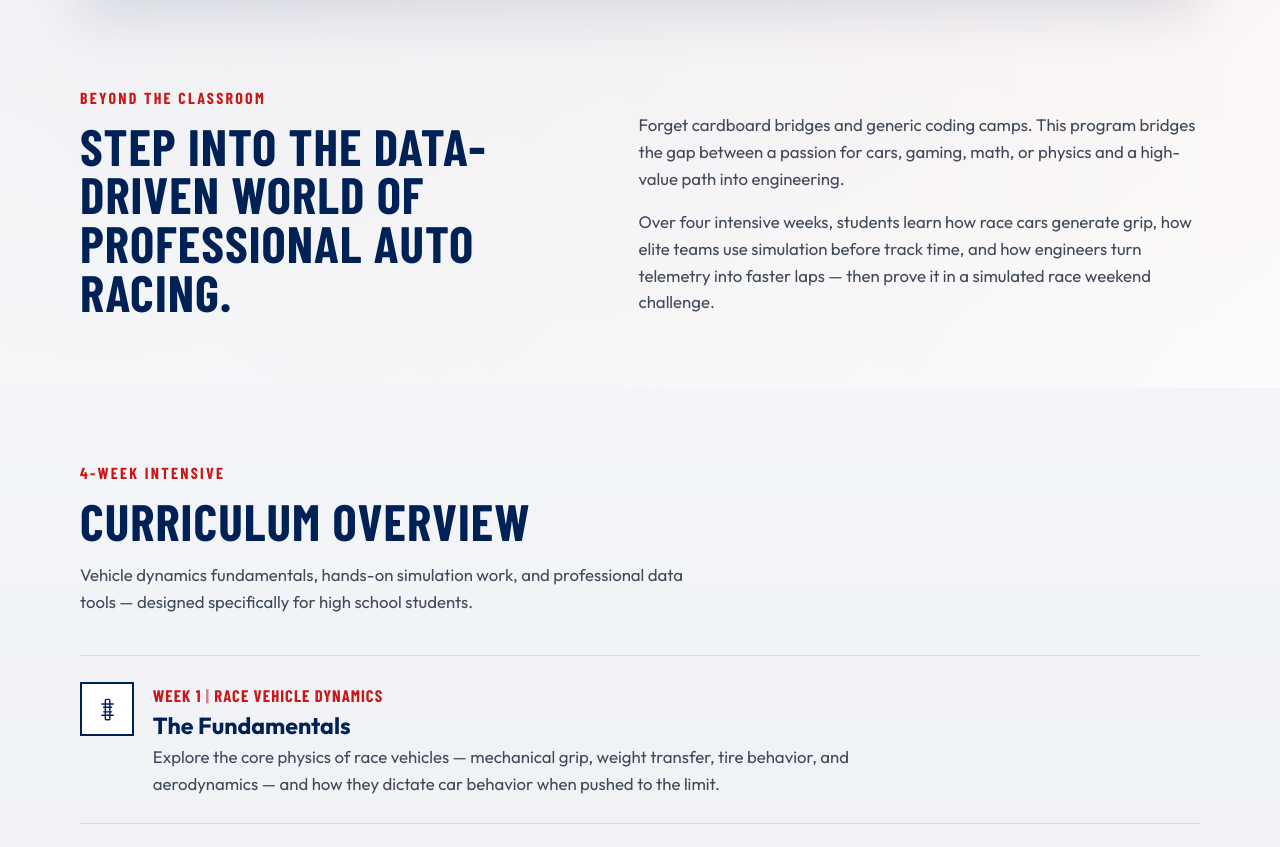
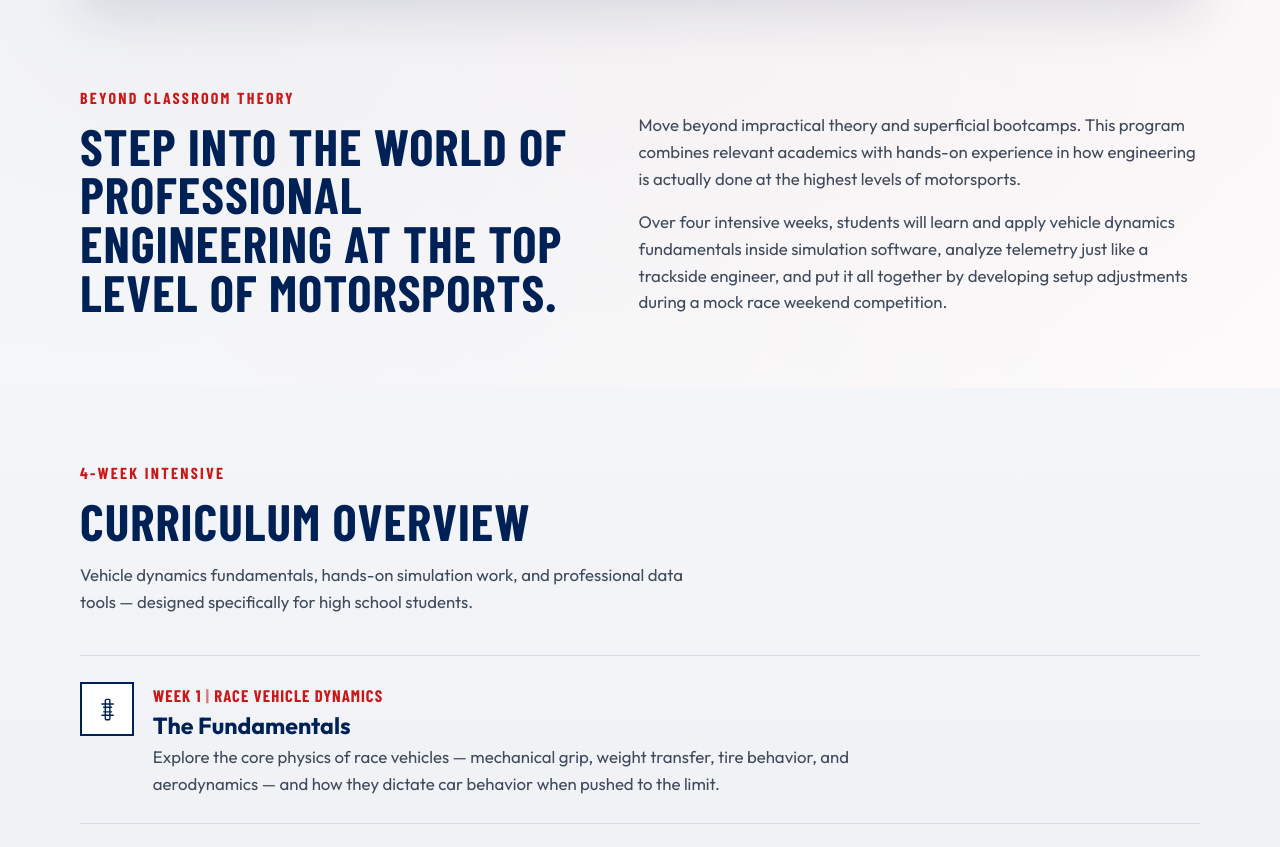
Before and after one commit to shunerwadel/motorsports-engineering-academy-site, a website built with Vite: page index.html in a window 1280 px wide. Shown: the part 959-1806 px from the top of the page. Built offline with nearby package versions, Linux system fonts and the light colour scheme; a web font is replaced by a local one.

Commit message:
Beyond classroom theory section updates

```diff
--- a/index.html
+++ b/index.html
@@ -102,20 +102,19 @@
       <section class="section about" id="about">
         <div class="shell section-split">
           <div data-animate="rise">
-            <p class="section-kicker">Beyond the classroom</p>
-            <h2>Step into the data-driven world of professional auto racing.</h2>
+            <p class="section-kicker">Beyond classroom theory</p>
+            <h2>Step into the world of professional engineering at the top level of motorsports.</h2>
           </div>
           <div class="about-copy" data-animate="rise" data-delay="80">
             <p>
-              Forget cardboard bridges and generic coding camps. This program
-              bridges the gap between a passion for cars, gaming, math, or physics
-              and a high-value path into engineering.
+              Move beyond impractical theory and superficial bootcamps. This program combines
+              relevant academics with hands-on experience in how engineering is actually done
+              at the highest levels of motorsports.
             </p>
             <p>
-              Over four intensive weeks, students learn how race cars generate
-              grip, how elite teams use simulation before track time, and how
-              engineers turn telemetry into faster laps — then prove it in a
-              simulated race weekend challenge.
+              Over four intensive weeks, students will learn and apply vehicle dynamics fundamentals
+              inside simulation software, analyze telemetry just like a trackside engineer, and
+              put it all together by developing setup adjustments during a mock race weekend competition.
             </p>
           </div>
         </div>
```
